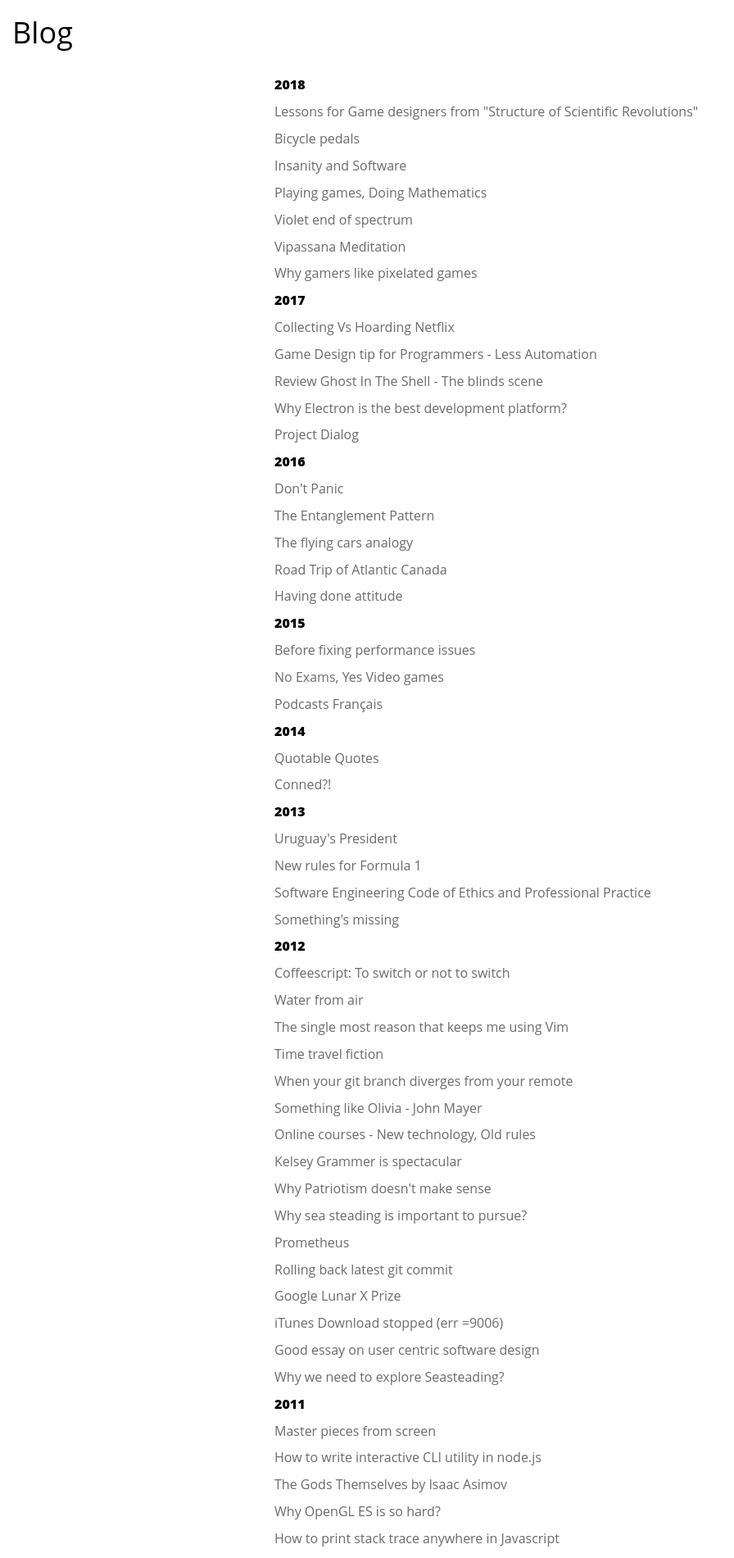
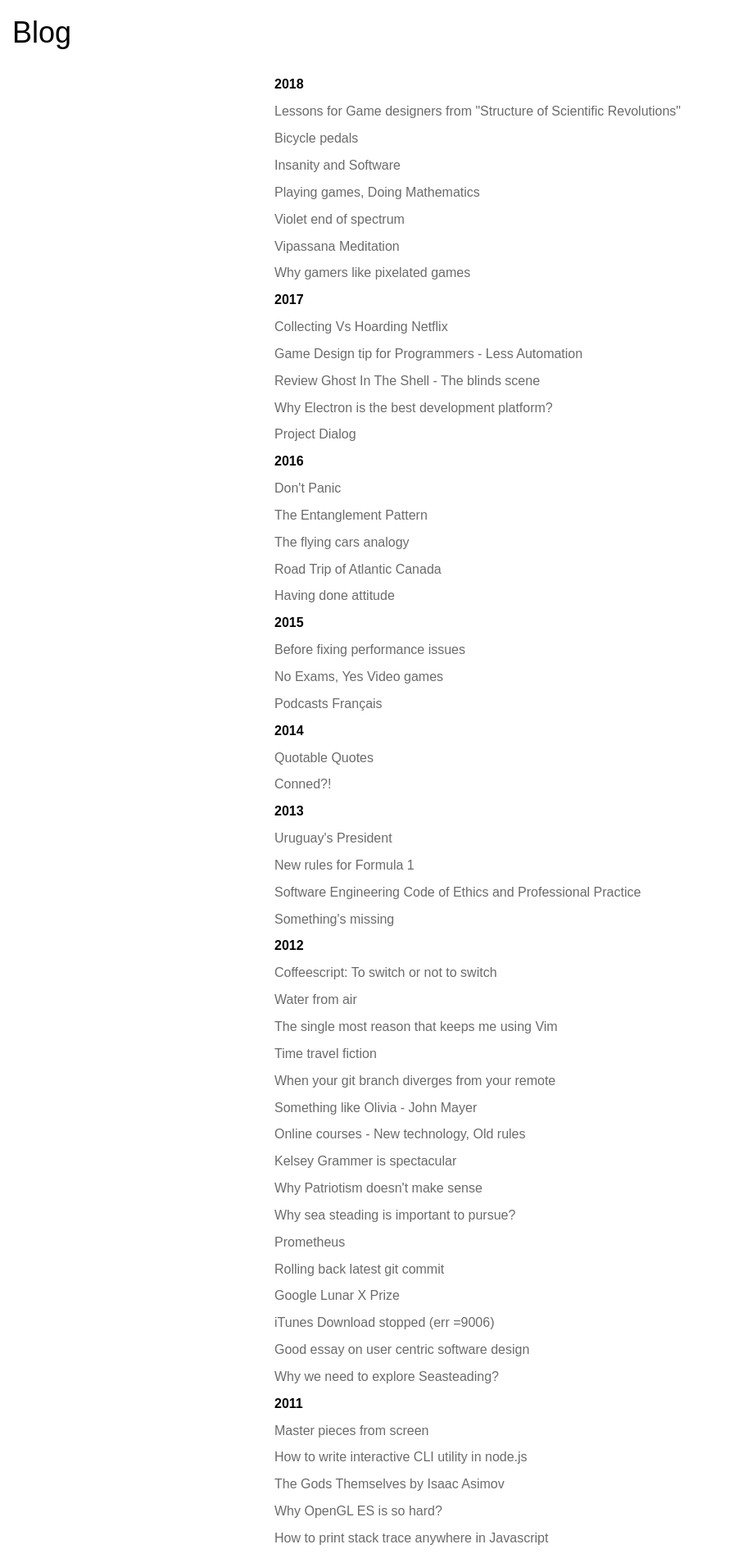
Before and after one commit to jay3sh/mepage, a Jekyll site: the page built from blog.html, in a window 1280 px wide. Shown: the top 1901 px of the page at 82% size, without its empty margins (0-896 px from the left). Built offline with Jekyll 4.4.1, drawn with Linux system fonts in a browser that asks for light colours.

Commit message:
Update main.scss

```diff
--- a/css/main.scss
+++ b/css/main.scss
@@ -6,7 +6,7 @@
 
 
 // Our variables
-$base-font-family: "Open Sans", sans-serif;
+$base-font-family: "Ubuntu", sans-serif;
 $homepage-font-family: monospace;
 $base-font-size:   16px;
 $homepage-font-size: 20px;
```
